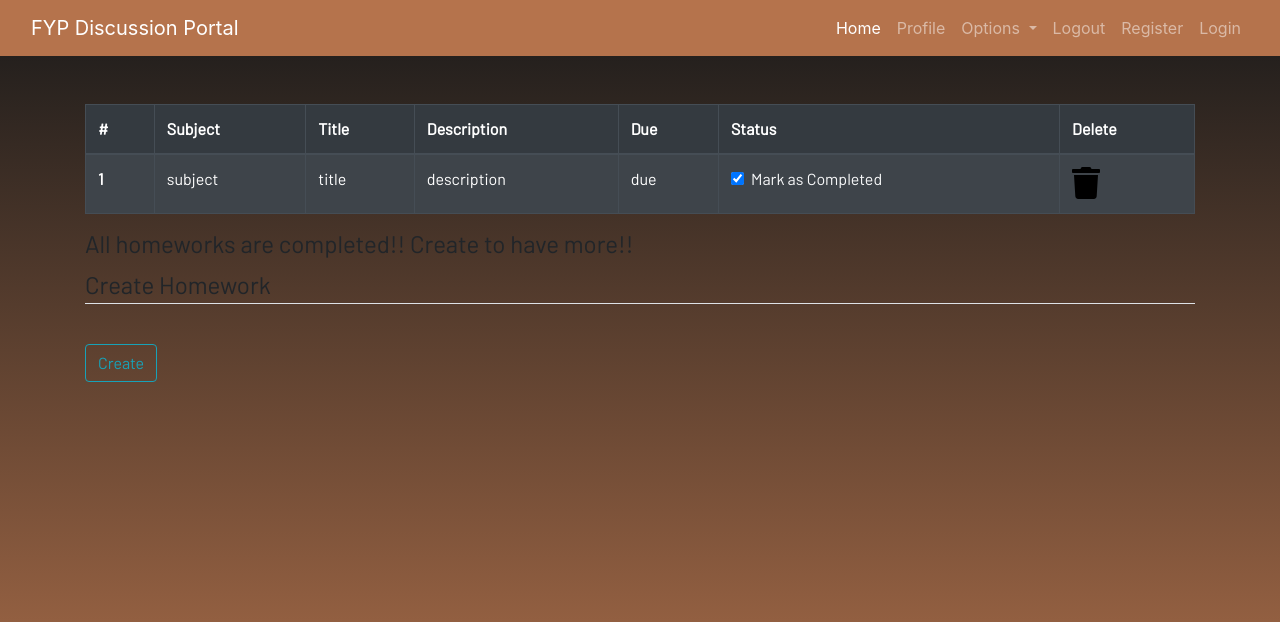
After one commit to Wajahat-Infinity/fypdiscussportal, a Django app: page /homework in a window 1280 px wide. The commit adds this page. Shown: the top 622 px of the page. Run offline with Django 5.2, Linux system fonts and the light colour scheme; some libraries are stand-ins or nearby versions; some web fonts are replaced.

Commit message:
fyp discuss portal

```diff
--- a/dashboard/admin.py
+++ b/dashboard/admin.py
@@ -2,4 +2,6 @@ from django.contrib import admin
 from . models import *
 
 admin.site.register(Notes)
+admin.site.register(Homework)
+
 # Register your models here.
--- /dev/null
+++ b/dashboard/templates/dashboard/homework.html
@@ -0,0 +1,58 @@
+{% extends 'dashboard/base.html' %} {% load static %} {% block content %}
+
+<div class="container">
+  <table class="table table-striped table-bordered table-hover table-dark">
+    <thead>
+      <tr>
+        <th scope="col">#</th>
+        <th scope="col">Subject</th>
+        <th scope="col">Title</th>
+        <th scope="col">Description</th>
+        <th scope="col">Due</th>
+        <th scope="col">Status</th>
+        <th scope="col">Delete</th>
+      </tr>
+    </thead>
+    <tbody>
+      <tr>
+        <th scope="row">1</th>
+        <td>subject</td>
+        <td>title</td>
+        <td>description</td>
+        <td>due</td>
+
+        <td>
+          <a href="#">
+            <div class="form-check">
+              <input
+                class="form-check-input"
+                type="checkbox"
+                value=""
+                checked
+                id="1"
+              />
+              <label class="form-check-label text-light" for="flexCheckDefault">
+                Mark as Completed
+              </label>
+            </div>
+          </a>
+        </td>
+        <td>
+          <a href="#"><i class="fa fa-trash fa-2x"></i></a>
+        </td>
+      </tr>
+    </tbody>
+  </table>
+  <h4>All homeworks are completed!! Create to have more!!</h4>
+</div>
+<div class="container">
+  <form method="POST">
+    <fieldset class="form-group">
+      <legend class="border-bottom mb-4">Create Homework</legend>
+    </fieldset>
+    <div class="form-group">
+      <button href="" class="btn btn-outline-info" type="submit">Create</button>
+    </div>
+  </form>
+</div>
+{% endblock content %}
--- a/dashboard/templates/dashboard/notes_detail.html
+++ b/dashboard/templates/dashboard/notes_detail.html
@@ -4,11 +4,11 @@
   <div class="container">
     <div class="content-section p-0 mt-5">
       <div class="m-3">
-        <h2>{{note.title}}</h2>
+        <h2>{{notes.title}}</h2>
       </div>
 
       <hr class="p-0 m-0" />
-      <p class="description m-5 p-5">{{note.description}}</p>
+      <p class="description m-5 p-5">{{notes.description}}</p>
       <hr />
     </div>
   </div>
--- a/dashboard/urls.py
+++ b/dashboard/urls.py
@@ -5,5 +5,7 @@ urlpatterns = [
     path('notes',views.notes, name="notes"),
     path('delete_note/<int:pk>',views.delete_note, name="delete_note"),
     path('notes_detail/<int:pk>',views.NotesDetailView.as_view(), name="notes_detail"),
+    path('homework',views.homework, name="homework"),
+
 
 ]
--- a/dashboard/views.py
+++ b/dashboard/views.py
@@ -27,4 +27,7 @@ def delete_note(request,pk=None):
 
 class NotesDetailView(generic.DetailView):
     model = Notes
+
+def homework(request):
+    return render(request,'dashboard/homework.html')
 # Create your views here.
--- a/static/css/main.css
+++ b/static/css/main.css
@@ -27,6 +27,7 @@ footer {
 
 .card {
   box-shadow: 15px 15px 10px rgb(78, 77, 77);
+  /* background-color: rgb(181, 115, 76) !important; */
 }
 
 .card-header:hover {
@@ -51,8 +52,8 @@ a:hover {
 }
 
 .card-header {
-  color: black !important;
-  background: rgb(152, 214, 230) !important;
+  color: white !important;
+  background: rgb(61, 65, 66) !important;
   transition: 0.3s ease-in;
 }
 
@@ -167,7 +168,7 @@ footer .column a + a {
 }
 
 .content-section {
-  background: #363636;
+  background: #fff;
   padding: 10px 20px;
   border: 1px solid #dddddd;
   border-radius: 3px;
```
Also changed, not shown: dashboard/models.py (+9 -0 lines), dashboard/migrations/0002_alter_notes_options_homework.py (added), db.sqlite3.
